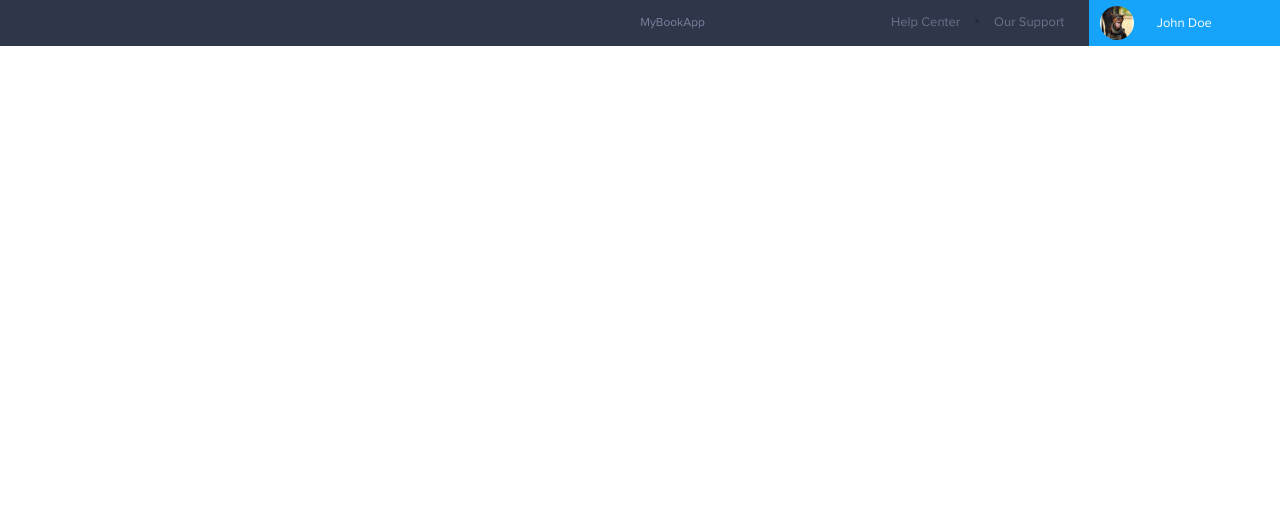
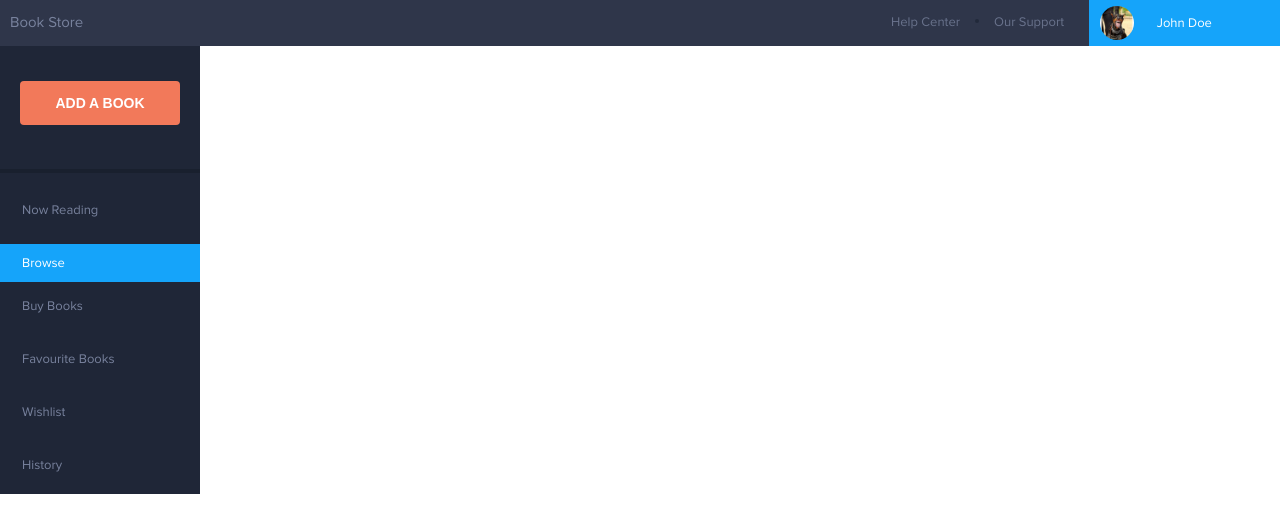
Before and after one commit to saba253/bookStore, a plain HTML site: page index.html in a window 1280 px wide. Drawn offline with Linux system fonts and the light colour scheme.

Commit message:
Add Navbar

```diff
--- a/index.html
+++ b/index.html
@@ -11,7 +11,9 @@
 <body>
     <header class="d-flex-between">
         <div class="header-text">
-            <p>MyBookApp</p>
+            <a href="index.html">
+                <p>Book Store</p>
+            </a>
         </div>
         <div class="help-center d-flex-between">
             <ul class="d-flex">
@@ -36,6 +38,33 @@
             </div>
         </div>
     </header>
-
+    <nav class="navbar">
+        <div class="add-book">
+            <a href="#">
+                <button>ADD A BOOK</button>
+            </a>
+        </div>
+    <div class="line d-inline-block"></div>
+    <div class="category">
+        <div class="category-btn">
+            <a href="#">Now Reading</a>
+        </div>
+        <div class="category-btn active-page">
+            <a href="#" style="color:white">Browse</a>
+        </div>
+        <div class="category-btn">
+            <a href="#">Buy Books</a>
+        </div>
+        <div class="category-btn">
+            <a href="#">Favourite Books</a>
+        </div>
+        <div class="category-btn">
+            <a href="#">Wishlist</a>
+        </div>
+        <div class="category-btn">
+            <a href="#">History</a>
+        </div>
+    </div>
+    </nav>
 </body>
 </html>
--- a/styles/style.css
+++ b/styles/style.css
@@ -17,6 +17,11 @@
     display: flex;
     justify-content: space-around;
 }
+.active-page{
+    height: 38px;
+    background-color: #15a4fa;
+    padding-top: 10px;
+}
 
 @font-face {
     font-family: proxima;
@@ -32,12 +37,15 @@ header{
     width: 100%;
     background-color: #2f364a;
 }
+.header-text{
+    width: 100px;
+}
 .header-text p{
-    font-size: 12px;
+    font-size: 15px;
     color: #78829d;
     line-height: 26px;
-    margin-top: 15%;
-    margin-left: 990%;
+    margin-top: 10%;
+    margin-left: 10%;
 }
 .help-center ul{
     margin: 10px;
@@ -80,3 +88,46 @@ header{
     font-size: 13px;
     color: white
 }
+
+
+/* Navbar CSS */
+
+
+.navbar{
+    width: 200px;
+    height: 100%;
+    background-color: #1f2637;
+}
+.add-book button{
+    width: 160px;
+    height: 44px;
+    border-radius: 4px;
+    border: 0;
+    background-color: #f2795a;
+    margin:35px 20px;
+    cursor: pointer;
+    color: white;
+    font-weight: bold;
+    text-align: center;
+    font-size: 14px;
+}
+.line{
+    width: 200px;
+    height: 4px;
+    background-color:rgba(24,30,44,0.8);
+}
+.category{
+    height: 100%;
+}
+.category-btn{
+    height: 38px;
+    margin-top: 15px;
+}
+.category-btn a{
+    margin-left: 22px;
+    font-size: 13px;
+    color: #78829d;
+}
+.category-btn:nth-child(1){
+    padding-top: 10px;
+}
```
